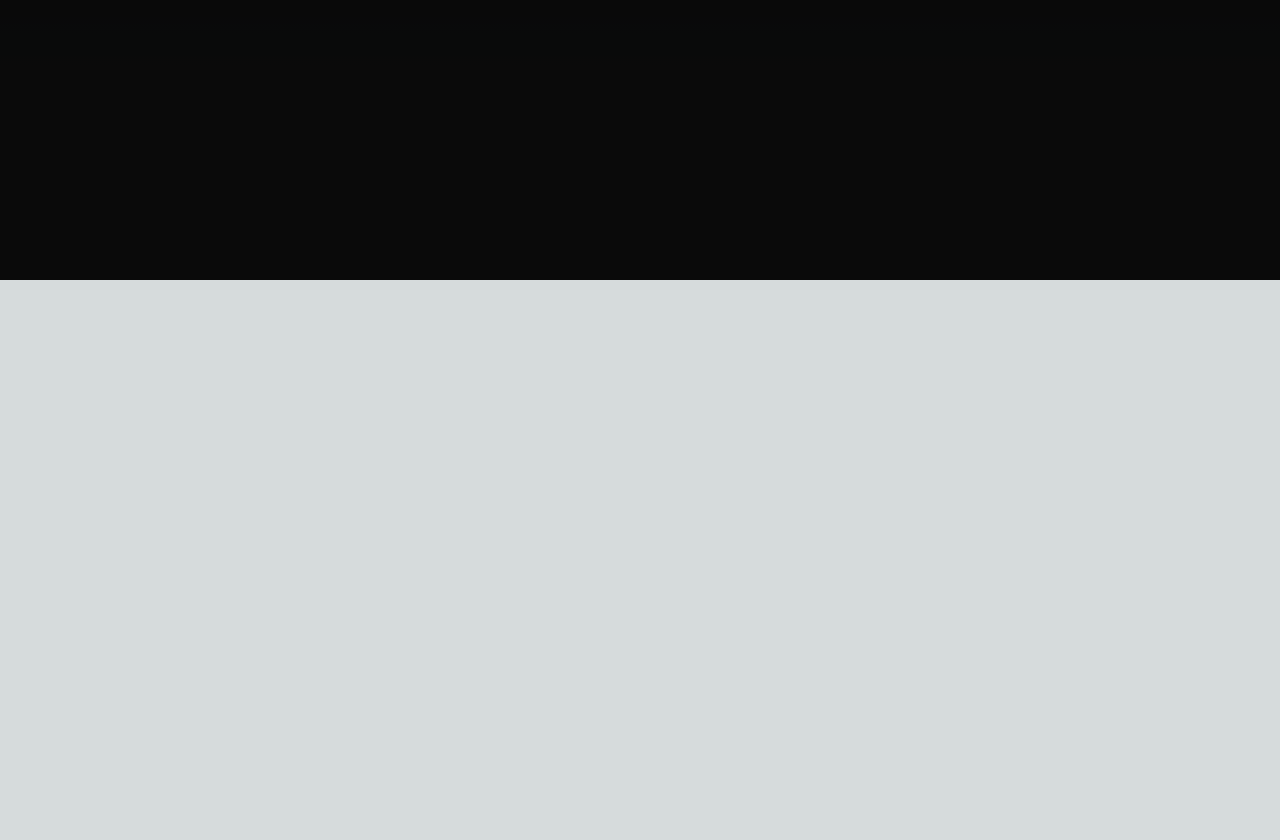
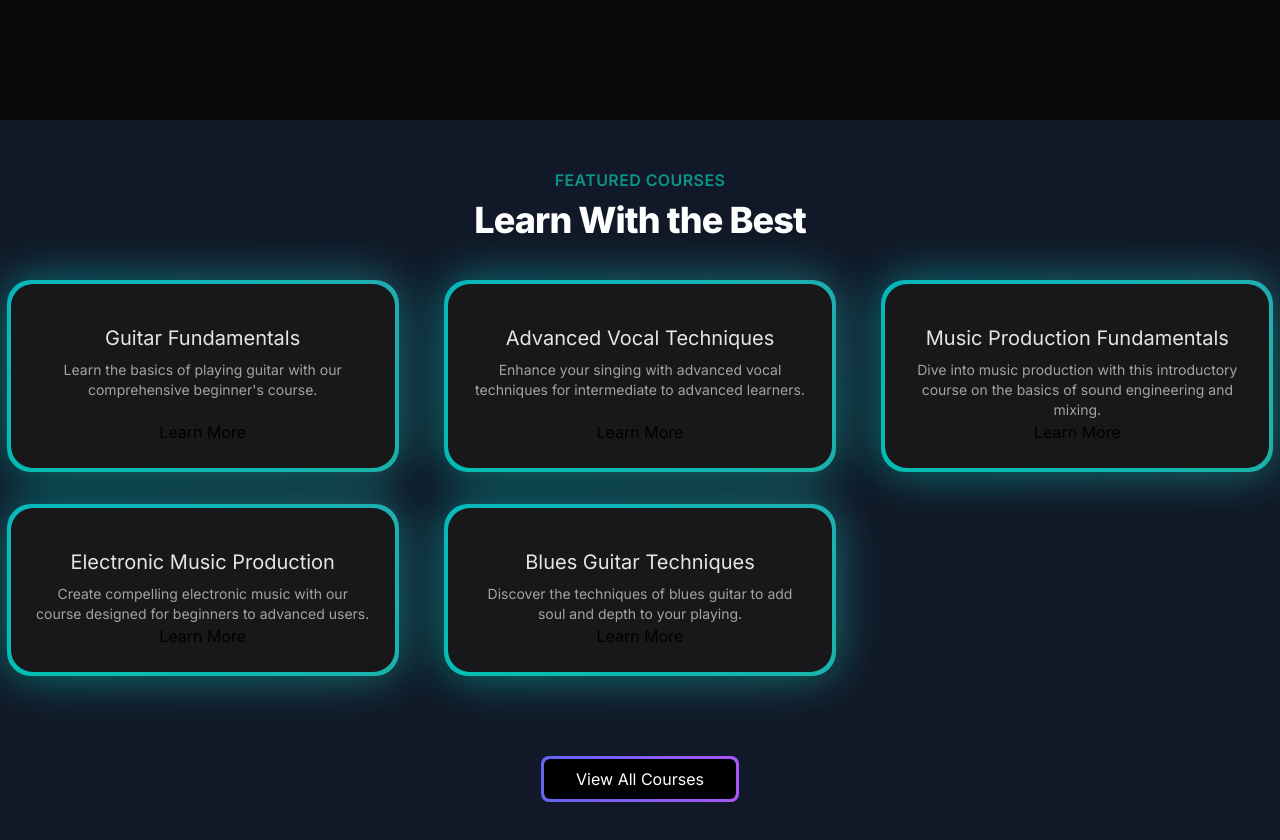
Before and after one commit to Suraj5260/nextjs-music-academy, a Next.js app: page / in a window 1280 px wide. Shown: the part 520-1360 px from the top of the page. Before the commit the page ends 800 px from the top, so only its background shows below. Built offline with nearby package versions, Linux system fonts and the light colour scheme.

Commit message:
adding featured courses

```diff
--- a/src/app/page.tsx
+++ b/src/app/page.tsx
@@ -1,9 +1,11 @@
 import HeroSection from "@/components/HeroSection";
+import FeaturedCourses from "@/components/FeaturedCourses";
 
 export default function Home() {
 	return (
 		<main className="min-h-screen bg-black/[0.96] antialiased bg-grid-white/[0.2]">
 			<HeroSection />
+			<FeaturedCourses />
 		</main>
 	);
 }
--- /dev/null
+++ b/src/components/FeaturedCourses.tsx
@@ -0,0 +1,67 @@
+"use client";
+import Link from "next/link";
+import courseData from "../data/music_courses.json";
+import { BackgroundGradient } from "./ui/background-gradient";
+
+interface Course {
+	id: number;
+	title: string;
+	slug: string;
+	description: string;
+	price: number;
+	instructor: string;
+	isFeatured: boolean;
+}
+
+function FeaturedCourses() {
+	const featuredCourses = courseData.courses.filter(
+		(course: Course) => course.isFeatured
+	);
+	return (
+		<div className="py-12 bg-gray-900">
+			<div>
+				<div className="text-center">
+					<h2 className="text-base text-teal-600 font-semibold tracking-wide uppercase">
+						FEATURED COURSES
+					</h2>
+					<p className="mt-2 text-3xl leading-8 font-extrabold tracking-tight text-white sm:text-4xl">
+						Learn With the Best
+					</p>
+				</div>
+			</div>
+			<div className="mt-10">
+				<div className="grid grid-cols-1 sm:grid-cols-2c lg:grid-cols-3 gap-8 justify-center">
+					{featuredCourses.map((course: Course) => (
+						<div key={course.id} className="flex justify-center">
+							<BackgroundGradient className="flex flex-col rounded-[22px] bg-white dark:bg-zinc-900 overflow-hidden h-full max-w-sm">
+								<div className="p-4 sm:p-6 flex flex-col items-center text-center flex-grow">
+									<p className="text-lg sm:text-xl text-black mt-4 mb-2 dark:text-neutral-200">
+										{course.title}
+									</p>
+									<p className="text-sm text-neutral-600 dark:text-neutral-400 flex-grow">
+										{course.description}
+									</p>
+									<Link href={`/courses/${course.slug}`}>
+										Learn More
+									</Link>
+								</div>
+							</BackgroundGradient>
+						</div>
+					))}
+				</div>
+			</div>
+			<div className="mt-20 text-center">
+				<Link href={"/courses"}>
+					<button className="p-[3px] relative">
+						<div className="absolute inset-0 bg-gradient-to-r from-indigo-500 to-purple-500 rounded-lg" />
+						<div className="px-8 py-2  bg-black rounded-[6px]  relative group transition duration-200 text-white hover:bg-transparent">
+							View All Courses
+						</div>
+					</button>
+				</Link>
+			</div>
+		</div>
+	);
+}
+
+export default FeaturedCourses;
--- /dev/null
+++ b/src/components/ui/background-gradient.tsx
@@ -0,0 +1,72 @@
+import { cn } from "../../utils/cn";
+import React from "react";
+import { motion } from "framer-motion";
+
+export const BackgroundGradient = ({
+	children,
+	className,
+	containerClassName,
+	animate = true,
+}: {
+	children?: React.ReactNode;
+	className?: string;
+	containerClassName?: string;
+	animate?: boolean;
+}) => {
+	const variants = {
+		initial: {
+			backgroundPosition: "0 50%",
+		},
+		animate: {
+			backgroundPosition: ["0, 50%", "100% 50%", "0 50%"],
+		},
+	};
+	return (
+		<div className={cn("relative p-[4px] group", containerClassName)}>
+			<motion.div
+				variants={animate ? variants : undefined}
+				initial={animate ? "initial" : undefined}
+				animate={animate ? "animate" : undefined}
+				transition={
+					animate
+						? {
+								duration: 5,
+								repeat: Infinity,
+								repeatType: "reverse",
+						  }
+						: undefined
+				}
+				style={{
+					backgroundSize: animate ? "400% 400%" : undefined,
+				}}
+				className={cn(
+					"absolute inset-0 rounded-3xl z-[1] opacity-60 group-hover:opacity-100 blur-xl  transition duration-500 will-change-transform",
+					" bg-[radial-gradient(circle_farthest-side_at_0_100%,#00ccb1,transparent),radial-gradient(circle_farthest-side_at_100%_0,#7b61ff,transparent),radial-gradient(circle_farthest-side_at_100%_100%,#ffc414,transparent),radial-gradient(circle_farthest-side_at_0_0,#1ca0fb,#141316)]"
+				)}
+			/>
+			<motion.div
+				variants={animate ? variants : undefined}
+				initial={animate ? "initial" : undefined}
+				animate={animate ? "animate" : undefined}
+				transition={
+					animate
+						? {
+								duration: 5,
+								repeat: Infinity,
+								repeatType: "reverse",
+						  }
+						: undefined
+				}
+				style={{
+					backgroundSize: animate ? "400% 400%" : undefined,
+				}}
+				className={cn(
+					"absolute inset-0 rounded-3xl z-[1] will-change-transform",
+					"bg-[radial-gradient(circle_farthest-side_at_0_100%,#00ccb1,transparent),radial-gradient(circle_farthest-side_at_100%_0,#7b61ff,transparent),radial-gradient(circle_farthest-side_at_100%_100%,#ffc414,transparent),radial-gradient(circle_farthest-side_at_0_0,#1ca0fb,#141316)]"
+				)}
+			/>
+
+			<div className={cn("relative z-10", className)}>{children}</div>
+		</div>
+	);
+};
--- a/tailwind.config.ts
+++ b/tailwind.config.ts
@@ -44,6 +44,14 @@
 						transform: "translate(-50%,-40%) scale(1)",
 					},
 				},
+				shimmer: {
+					from: {
+						backgroundPosition: "0 0",
+					},
+					to: {
+						backgroundPosition: "-200% 0",
+					},
+				},
 			},
 		},
 	},
```
